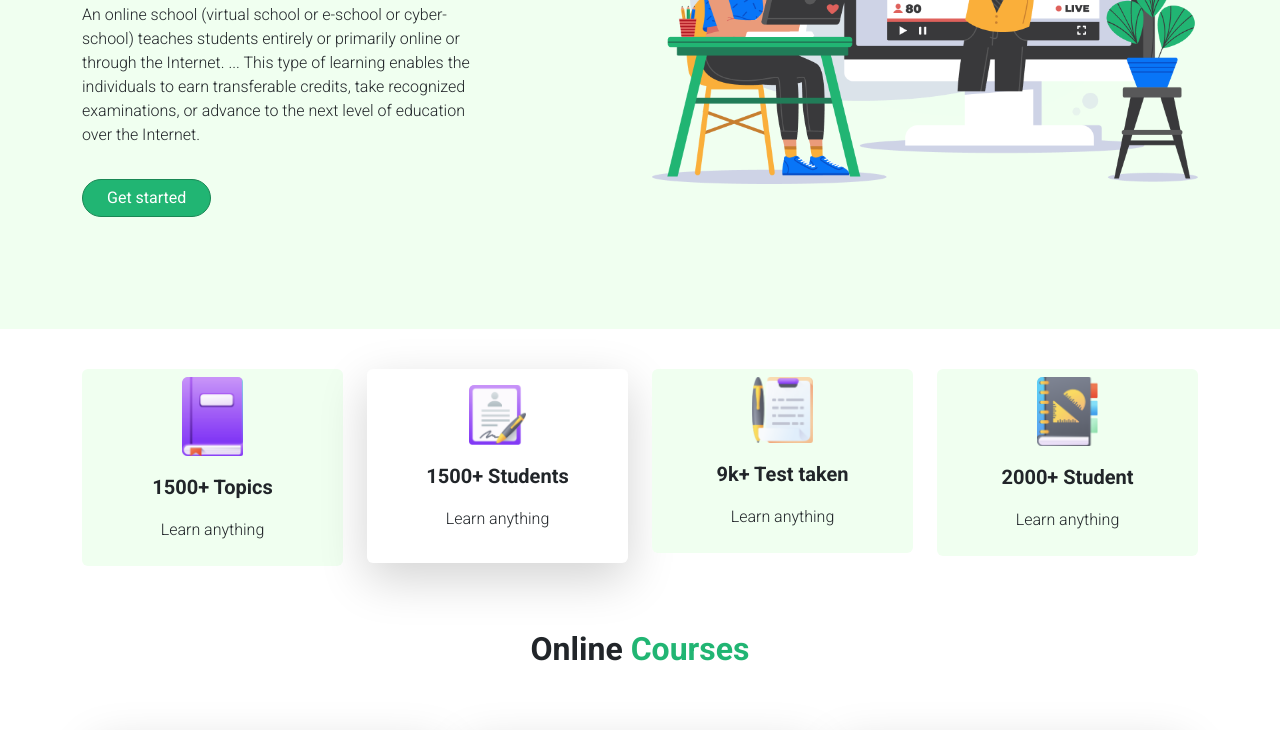
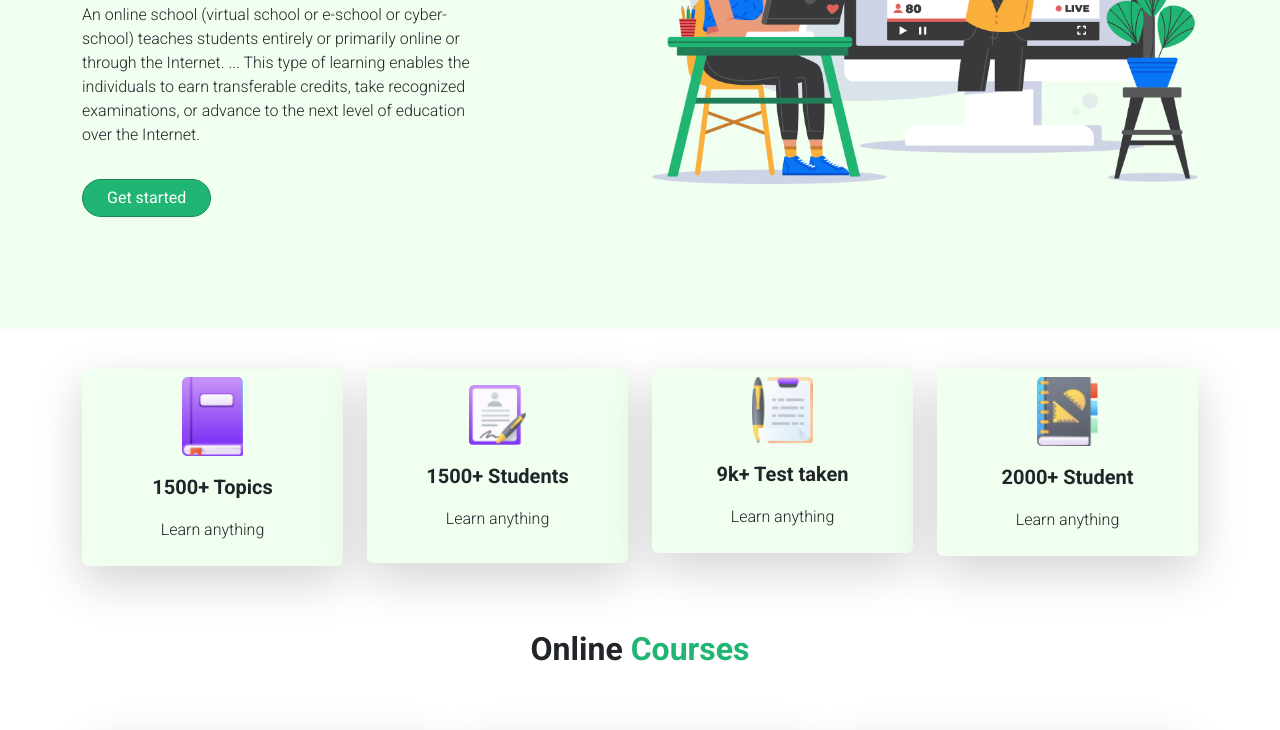
Before and after one commit to alaminniyaz/E-School, a plain HTML site: page index.html in a window 1280 px wide. Shown: the part 323-1053 px from the top of the page. Drawn offline with nearby package versions, Linux system fonts and the light colour scheme.

Commit message:
small changes

```diff
--- a/index.html
+++ b/index.html
@@ -101,7 +101,7 @@
         <section class="py-3">
             <div class="row gy-5">
                 <div class="col-6 col-lg-3">
-                    <div class="card p-2 text-center header-bg-color" style="border: none;">
+                    <div class="card p-2 text-center header-bg-color shadow-lg rounded" style="border: none;">
                         <img src="images/book.png" class="card-img-top img-fluid w-25 mx-auto" alt="...">
                         <div class="card-body">
                             <p class="fs-5 fw-bold">1500+ Topics</p>
@@ -110,7 +110,7 @@
                       </div>
                 </div>
                 <div class="col-6 col-lg-3">
-                    <div class="card p-3 text-center shadow-lg rounded" style="border: none;">
+                    <div class="card p-3 text-center header-bg-color shadow-lg rounded" style="border: none;">
                         <img src="images/Student.png" class="card-img-top img-fluid w-25 mx-auto" alt="...">
                         <div class="card-body">
                             <p class="fs-5 fw-bold">1500+ Students</p>
@@ -119,7 +119,7 @@
                       </div>
                 </div>
                 <div class="col-6 col-lg-3">
-                    <div class="card p-2 text-center header-bg-color" style="border: none;">
+                    <div class="card p-2 text-center header-bg-color shadow-lg rounded" style="border: none;">
                         <img src="images/Test.png" class="card-img-top img-fluid w-25 mx-auto" alt="...">
                         <div class="card-body">
                             <p class="fs-5 fw-bold">9k+ Test taken</p>
@@ -128,7 +128,7 @@
                       </div>
                 </div>
                 <div class="col-6 col-lg-3">
-                    <div class="card p-2 text-center header-bg-color" style="border: none;">
+                    <div class="card p-2 text-center header-bg-color shadow-lg rounded" style="border: none;">
                         <img src="images/Students.png" class="card-img-top img-fluid w-25 mx-auto" alt="...">
                         <div class="card-body">
                             <p class="fs-5 fw-bold">2000+ Student</p>
```
